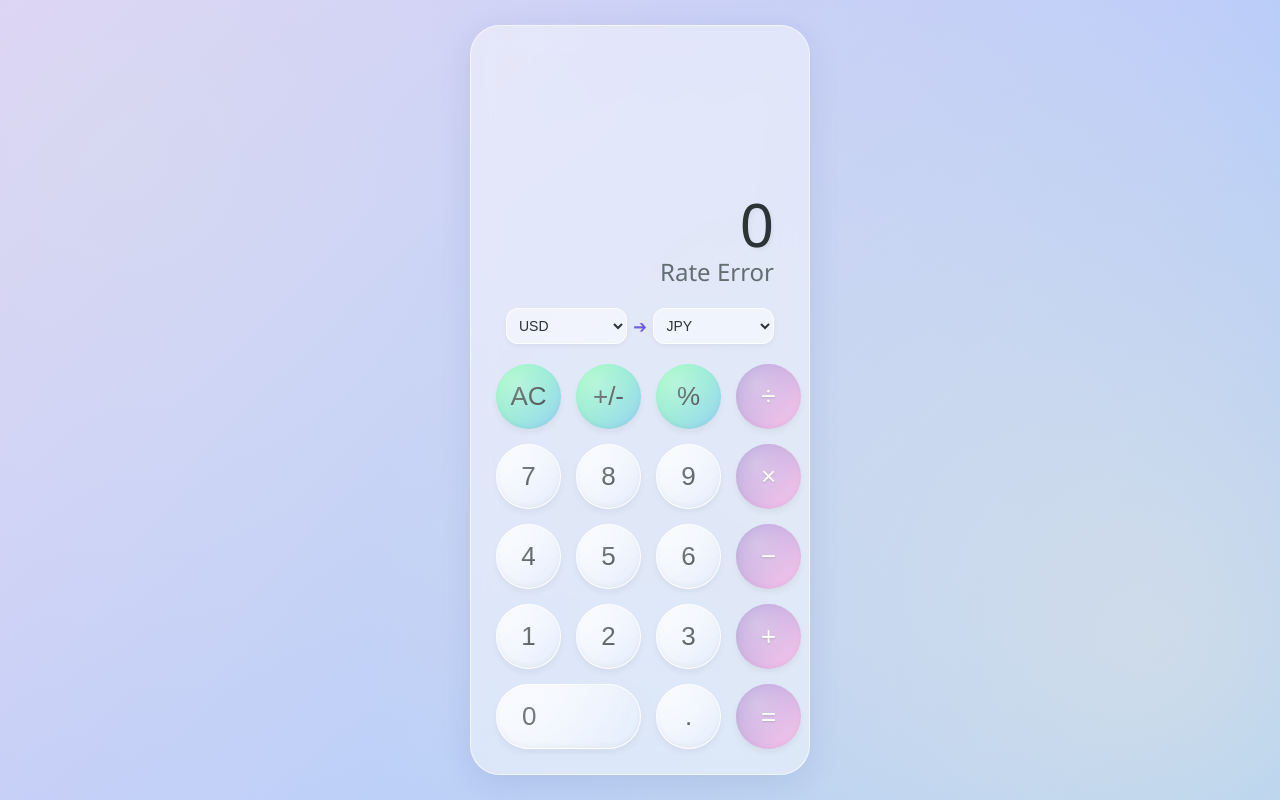
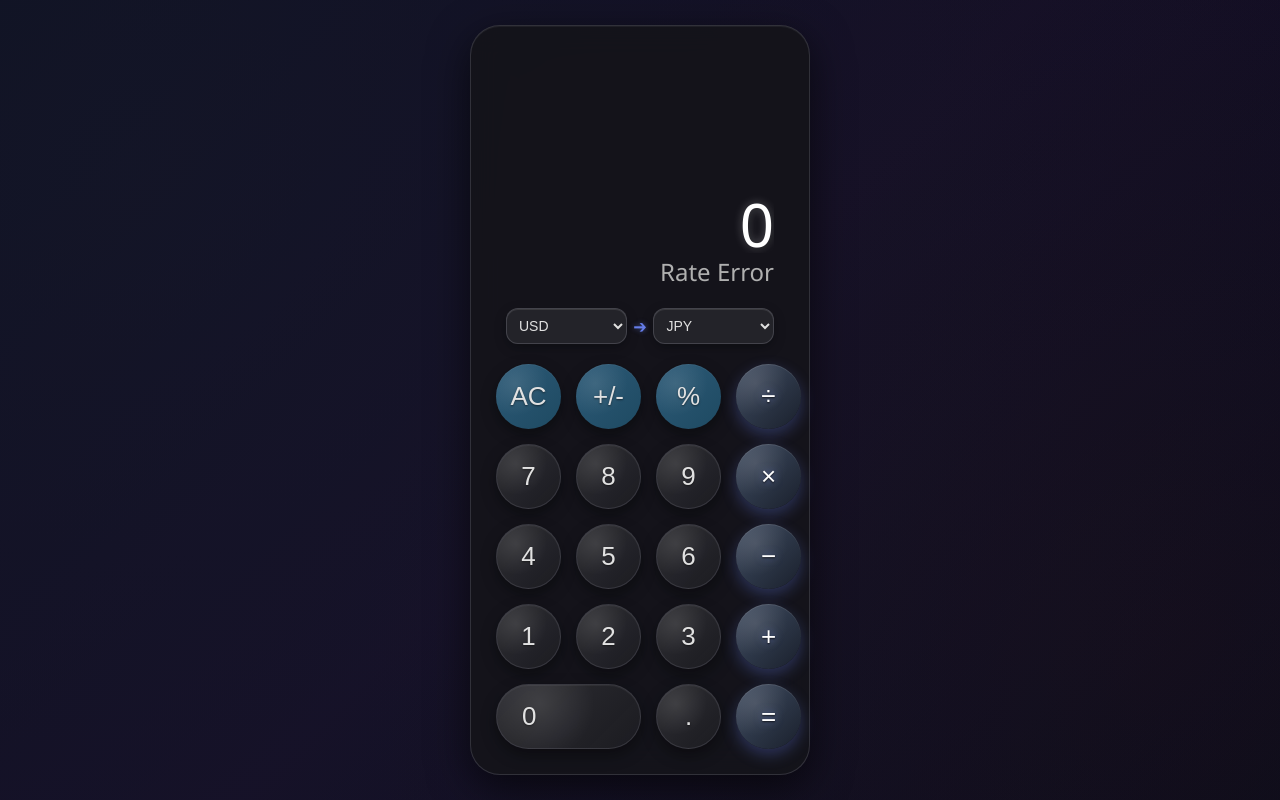
Before and after one commit to harobot888-wq/openclaw-poc, a website: page index.html in a window 1280 px wide. Drawn offline with Linux system fonts and the light colour scheme; no server answers.

Commit message:
Convert calculator to black/dark theme

```diff
--- a/index.html
+++ b/index.html
@@ -3,21 +3,21 @@
 <head>
     <meta charset="UTF-8">
     <meta name="viewport" content="width=device-width, initial-scale=1.0, maximum-scale=1.0, user-scalable=no">
-    <title>Watercolor Calculator</title>
+    <title>Black Theme Watercolor Calculator</title>
     <style>
         body {
-            /* Watercolor Wash Background */
-            background-color: #f0f4f8;
+            /* Dark Watercolor Wash Background */
+            background-color: #0a0a0a;
             background-image:
-                radial-gradient(at 0% 0%, hsla(253,16%,7%,1) 0, transparent 50%),
-                radial-gradient(at 50% 0%, hsla(225,39%,30%,1) 0, transparent 50%),
-                radial-gradient(at 100% 0%, hsla(339,49%,30%,1) 0, transparent 50%);
+                radial-gradient(at 0% 0%, hsla(253,16%,20%,0.8) 0, transparent 50%),
+                radial-gradient(at 50% 0%, hsla(225,39%,15%,0.8) 0, transparent 50%),
+                radial-gradient(at 100% 0%, hsla(339,49%,15%,0.8) 0, transparent 50%);
             background:
-                radial-gradient(circle at 10% 20%, rgba(216, 241, 230, 0.46) 0%, rgba(233, 246, 255, 0.1) 90.1%),
-                radial-gradient(circle at 90% 80%, rgba(255, 236, 210, 0.5) 0%, rgba(255, 255, 255, 0) 60%),
-                linear-gradient(135deg, #e0c3fc 0%, #8ec5fc 100%);
+                radial-gradient(circle at 10% 20%, rgba(20, 25, 40, 0.6) 0%, rgba(10, 15, 30, 0.3) 90.1%),
+                radial-gradient(circle at 90% 80%, rgba(40, 20, 25, 0.4) 0%, rgba(0, 0, 0, 0) 60%),
+                linear-gradient(135deg, #0f0f23 0%, #1a0f2b 50%, #0a0a1a 100%);
             background-size: cover;
-            color: #2d3436;
+            color: #e0e0e0;
             font-family: 'Segoe UI', Tahoma, Geneva, Verdana, sans-serif;
             display: flex;
             justify-content: center;
@@ -38,13 +38,13 @@
             height: 100%;
             max-height: 750px;
 
-            /* Glassy / Wet Paper Effect */
-            background: rgba(255, 255, 255, 0.45);
-            backdrop-filter: blur(12px);
-            -webkit-backdrop-filter: blur(12px);
-            border: 1px solid rgba(255, 255, 255, 0.6);
+            /* Dark Glassy / Wet Paper Effect */
+            background: rgba(20, 20, 25, 0.85);
+            backdrop-filter: blur(15px);
+            -webkit-backdrop-filter: blur(15px);
+            border: 1px solid rgba(80, 80, 90, 0.5);
             border-radius: 30px;
-            box-shadow: 0 8px 32px 0 rgba(31, 38, 135, 0.1);
+            box-shadow: 0 12px 40px rgba(0, 0, 0, 0.6), inset 0 1px 0 rgba(255, 255, 255, 0.05);
         }
 
         .display-container {
@@ -56,17 +56,17 @@
         .display {
             font-size: 60px;
             font-weight: 300;
-            color: #2d3436; /* Dark Indigo/Grey */
+            color: #ffffff; /* Bright white for contrast */
             white-space: nowrap;
             overflow: hidden;
             text-overflow: ellipsis;
             height: 70px;
-            text-shadow: 2px 2px 4px rgba(0,0,0,0.05);
+            text-shadow: 0 0 10px rgba(255, 255, 255, 0.3), 2px 2px 4px rgba(0,0,0,0.3);
         }
 
         .sub-display {
             font-size: 24px;
-            color: #636e72;
+            color: #b0b0b0;
             height: auto;
             min-height: 30px;
             margin-top: 5px;
@@ -83,22 +83,28 @@
         }
 
         .currency-select {
-            background-color: rgba(255, 255, 255, 0.5);
-            color: #2d3436;
-            border: 1px solid rgba(255, 255, 255, 0.8);
+            background-color: rgba(40, 40, 45, 0.8);
+            color: #e0e0e0;
+            border: 1px solid rgba(100, 100, 110, 0.5);
             padding: 8px;
             border-radius: 12px;
             font-size: 14px;
             width: 45%;
             outline: none;
             cursor: pointer;
-            box-shadow: 0 2px 5px rgba(0,0,0,0.05);
+            box-shadow: 0 4px 12px rgba(0,0,0,0.3), inset 0 1px 0 rgba(255,255,255,0.1);
+        }
+
+        .currency-select option {
+            background: #2a2a2f;
+            color: #e0e0e0;
         }
 
         .arrow {
-            color: #6c5ce7;
+            color: #667eea;
             font-weight: bold;
             font-size: 18px;
+            text-shadow: 0 0 5px rgba(102, 126, 234, 0.5);
         }
 
         .buttons {
@@ -109,7 +115,7 @@
 
         button {
             border: none;
-            /* Organic/Watercolor Blob Shape */
+            /* Organic Blob Shape */
             border-radius: 50%;
             font-size: 26px;
             height: 65px;
@@ -121,36 +127,39 @@
             align-items: center;
             user-select: none;
             -webkit-tap-highlight-color: transparent;
-            box-shadow: 0 4px 6px rgba(0,0,0,0.05), inset 0 -2px 5px rgba(0,0,0,0.05);
+            box-shadow: 0 6px 15px rgba(0,0,0,0.4), inset 0 1px 0 rgba(255,255,255,0.05);
             position: relative;
             overflow: hidden;
         }
 
         button:active {
             transform: scale(0.95);
-            box-shadow: inset 0 2px 5px rgba(0,0,0,0.1);
+            box-shadow: inset 0 2px 8px rgba(0,0,0,0.4), 0 2px 5px rgba(0,0,0,0.5);
         }
 
-        /* Watercolor Theme Buttons */
+        /* Dark Theme Buttons */
 
-        /* Numbers: Watery White/Blue */
+        /* Numbers: Dark Glass */
         .btn-glass {
-            background: linear-gradient(135deg, rgba(255, 255, 255, 0.8) 0%, rgba(230, 240, 255, 0.6) 100%);
-            color: #2d3436;
-            border: 1px solid rgba(255, 255, 255, 0.9);
+            background: linear-gradient(135deg, rgba(50, 50, 55, 0.9) 0%, rgba(30, 30, 35, 0.8) 100%);
+            color: #e0e0e0;
+            border: 1px solid rgba(80, 80, 90, 0.5);
+            text-shadow: 0 1px 2px rgba(0,0,0,0.5);
         }
 
-        /* Operations (Right Col): Wash of Purple/Blue */
+        /* Operations (Right Col): Dark Purple/Blue Glow */
         .btn-accent {
-            background: linear-gradient(135deg, #a18cd1 0%, #fbc2eb 100%);
-            color: white;
-            text-shadow: 0 1px 2px rgba(0,0,0,0.2);
+            background: linear-gradient(135deg, #4a5568 0%, #2d3748 50%, #1a202c 100%);
+            color: #ffffff;
+            text-shadow: 0 1px 2px rgba(0,0,0,0.8), 0 0 8px rgba(102, 126, 234, 0.6);
+            box-shadow: 0 6px 15px rgba(102, 126, 234, 0.3), inset 0 1px 0 rgba(255,255,255,0.1);
         }
 
-        /* Functions (Top Row): Wash of Teal/Green */
+        /* Functions (Top Row): Dark Teal/Cyan Glow */
         .btn-op {
-            background: linear-gradient(135deg, #84fab0 0%, #8fd3f4 100%);
-            color: #2d3436;
+            background: linear-gradient(135deg, #2d5a77 0%, #1e4a62 100%);
+            color: #e0e0e0;
+            text-shadow: 0 1px 2px rgba(0,0,0,0.5);
         }
 
         .btn-zero {
@@ -161,13 +170,14 @@
             justify-content: flex-start;
         }
 
-        /* Watercolor stain effect overlay (pseudo-element) for texture */
+        /* Dark shine effect overlay */
         button::before {
             content: '';
             position: absolute;
             top: 0; left: 0; right: 0; bottom: 0;
-            background: radial-gradient(circle at 30% 30%, rgba(255,255,255,0.4), transparent);
+            background: radial-gradient(circle at 30% 30%, rgba(255,255,255,0.15), transparent 50%);
             pointer-events: none;
+            opacity: 0.7;
         }
 
         @media (max-width: 360px) {
```
